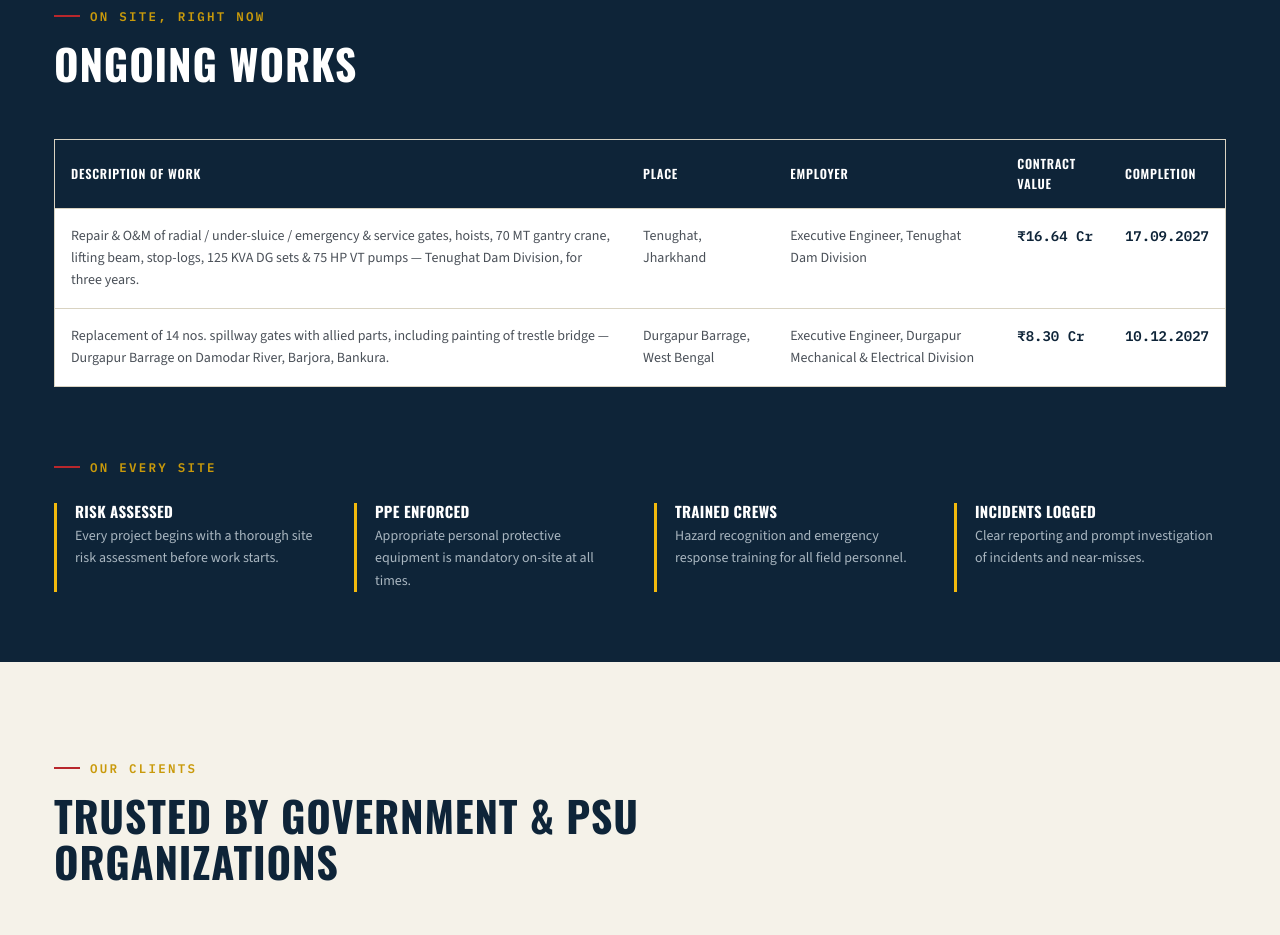
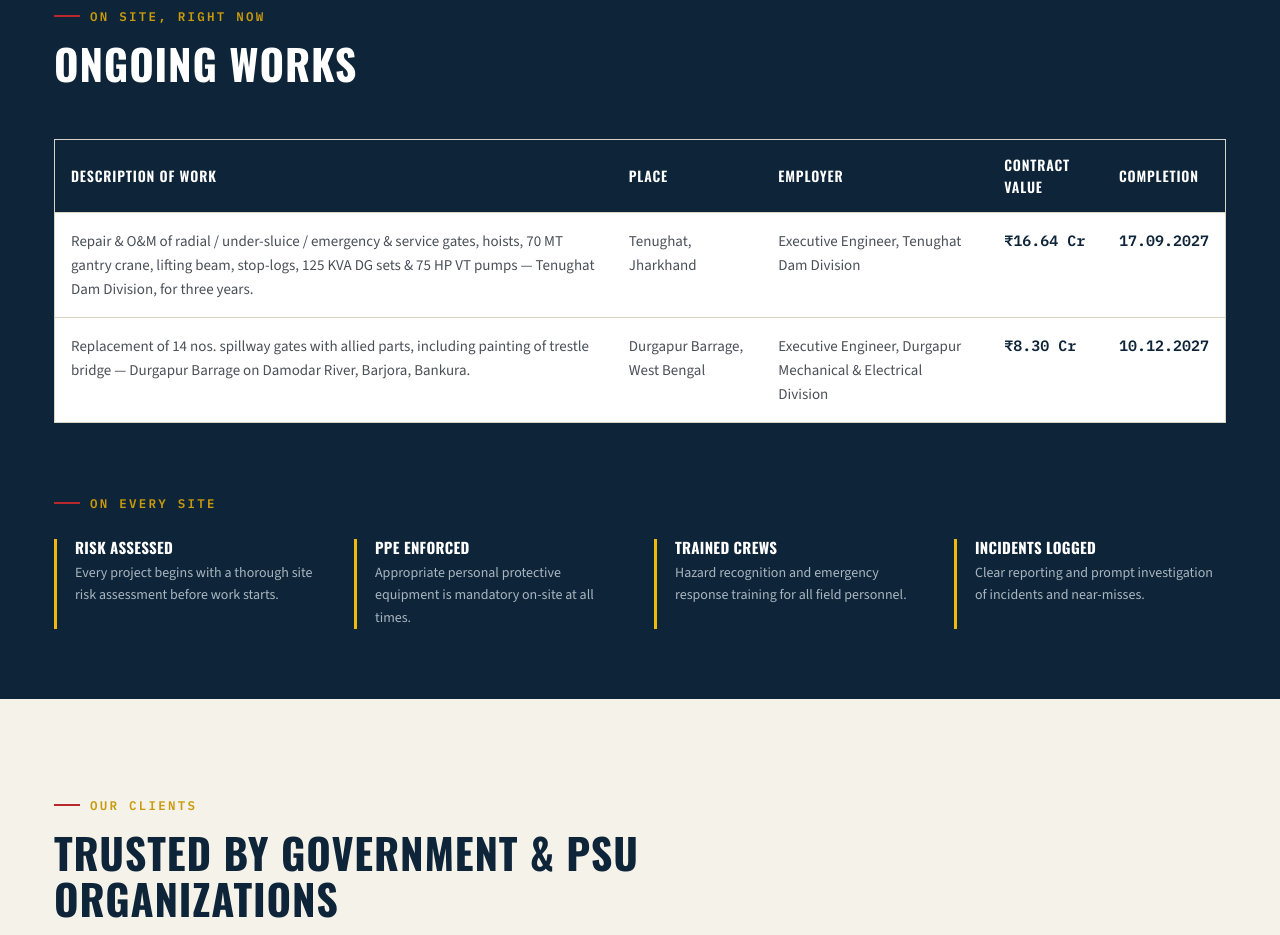
Before and after one commit to Akkusetta/janta-engineering-works-website, a plain HTML site: page index.html in a window 1280 px wide. Shown: the part 5400-6335 px from the top of the page. Drawn offline with nearby package versions, Linux system fonts and the light colour scheme.

Commit message:
Increase ongoing project table font size

```diff
--- a/styles.css
+++ b/styles.css
@@ -177,13 +177,13 @@
     background:repeating-linear-gradient(-45deg,var(--yellow) 0 4px,#141414 4px 8px);}
 
   /* ===== ongoing works table ===== */
-  .doc-table{width:100%;border-collapse:collapse;font-size:14px;background:#fff;border:1px solid var(--line);}
+  .doc-table{width:100%;border-collapse:collapse;font-size:16px;background:#fff;border:1px solid var(--line);}
   .doc-table th{
     background:var(--navy);color:#fff;text-align:left;padding:14px 16px;font-family:'Oswald',sans-serif;
-    text-transform:uppercase;font-size:12.5px;letter-spacing:.06em;font-weight:600;
+    text-transform:uppercase;font-size:14px;letter-spacing:.06em;font-weight:600;
   }
-  .doc-table td{padding:16px;border-top:1px solid var(--line);vertical-align:top;color:var(--ink-soft);}
-  .doc-table td.mono{font-family:'IBM Plex Mono',monospace;color:var(--navy);font-weight:600;}
+  .doc-table td{padding:16px;border-top:1px solid var(--line);vertical-align:top;color:var(--ink-soft);font-size:15px;}
+  .doc-table td.mono{font-family:'IBM Plex Mono',monospace;color:var(--navy);font-weight:600;font-size:15px;}
   .doc-table tr:hover td{background:#faf8f2;}
 
   /* ===== safety strip ===== */
```
